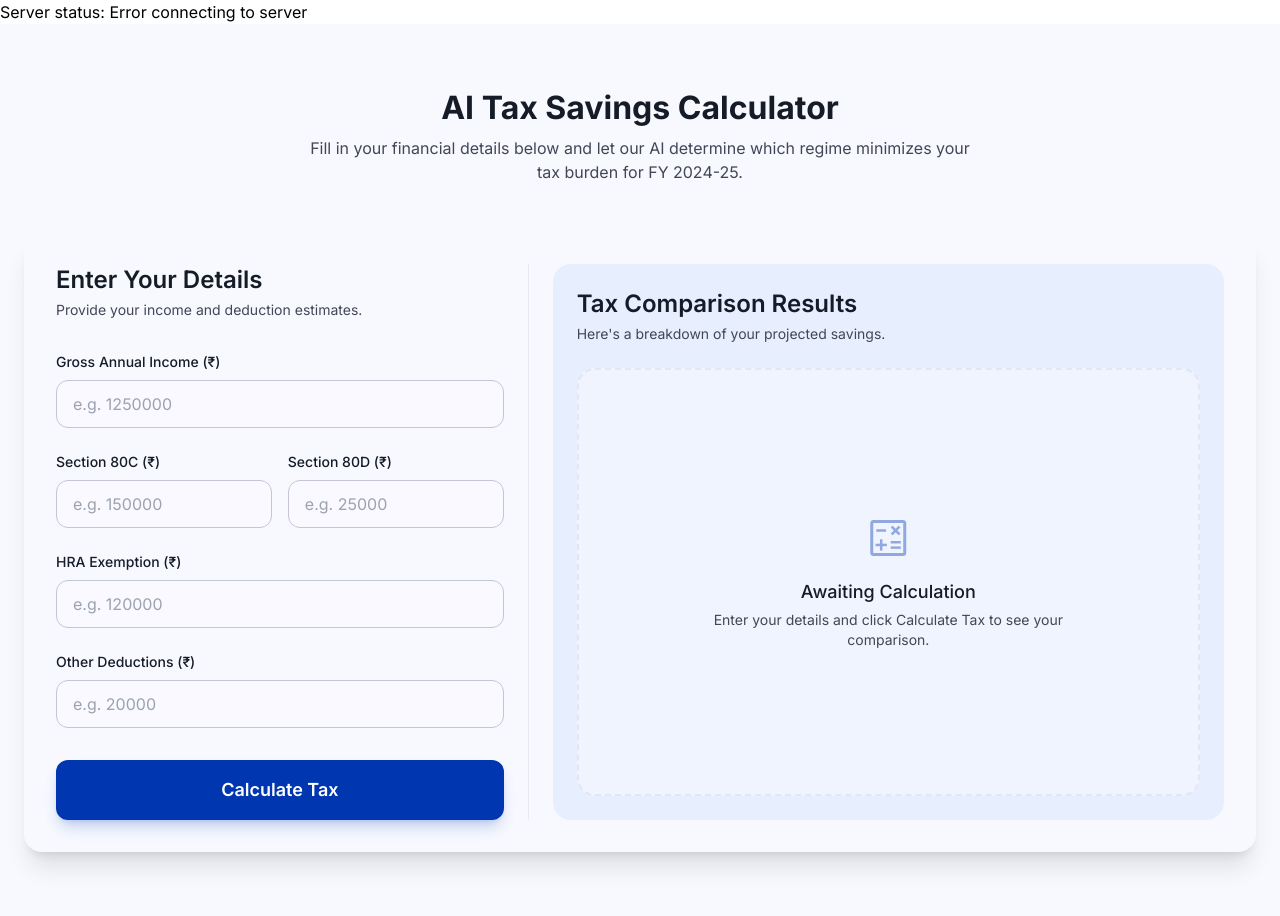
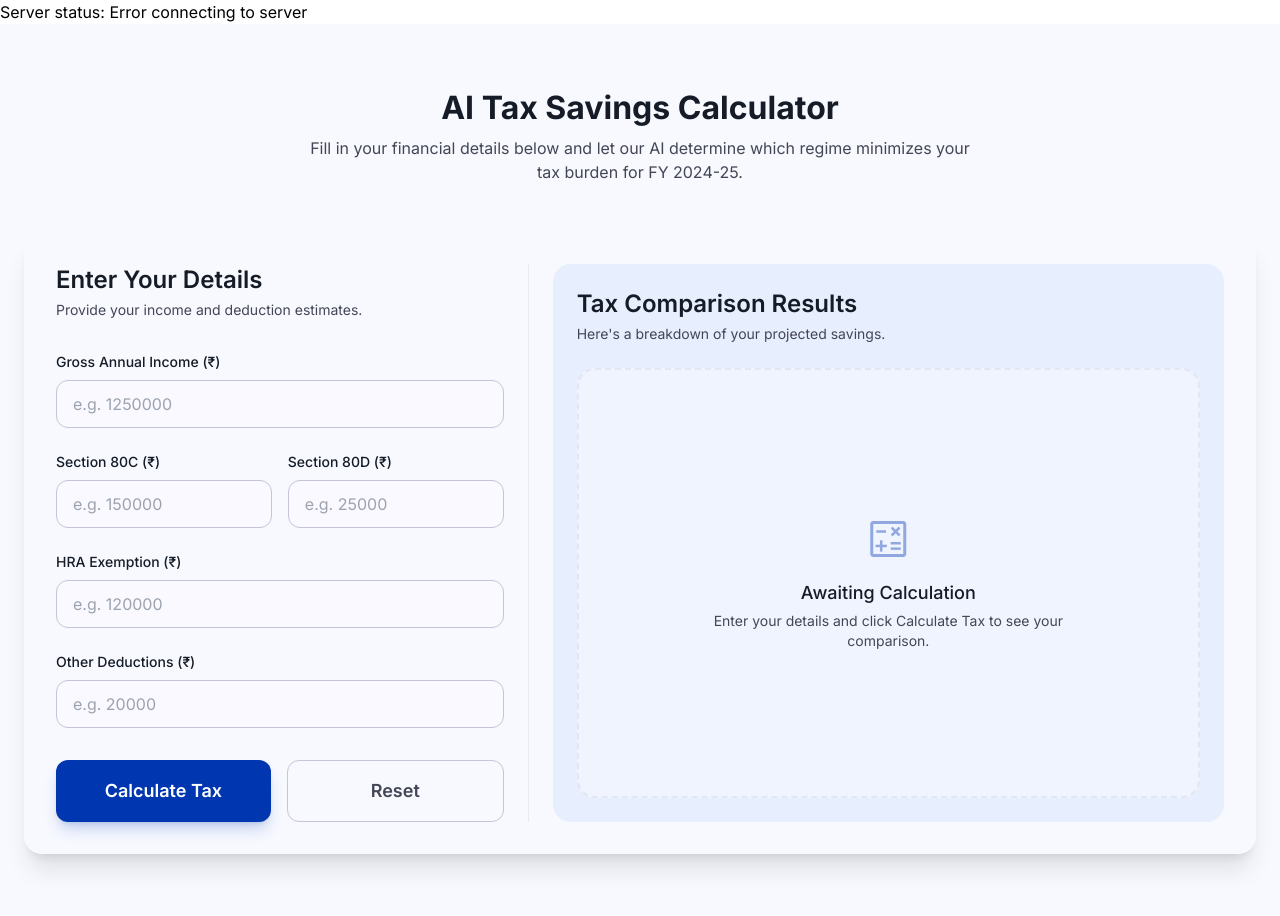
Before and after one commit to chaitradhake/ITR-Filling-Assistant, a React (Vite) app in the folder client/: page / in a window 1280 px wide. Built offline with nearby package versions, Linux system fonts and the light colour scheme; no server answers.

Commit message:
Added Reset button

```diff
--- a/client/src/components/TaxCalculator.jsx
+++ b/client/src/components/TaxCalculator.jsx
@@ -101,6 +101,17 @@ export default function TaxCalculator() {
     } finally {
       setLoading(false);
     }
+  };
+
+  const handleReset = () => {
+    setIncome('');
+    setSection80C('');
+    setSection80D('');
+    setHraExemption('');
+    setOtherDeductions('');
+    setValidationErrors({});
+    setResults(null);
+    setError('');
   };
 
   // Helper to download the tax comparison report as a text file
@@ -246,10 +257,11 @@ Generated by AI Tax Filling Assistant.
               </div>
             </div>
 
+            <div className="flex gap-md mt-xl">
               <button
                 type="submit"
                 disabled={loading}
-              className={`w-full bg-primary text-on-primary py-4 rounded-xl font-headline-md text-body-lg shadow-lg shadow-primary/20 hover:shadow-xl transition-all active:scale-[0.98] mt-xl flex items-center justify-center gap-sm ${loading ? 'opacity-80 cursor-not-allowed' : ''}`}
+                className={`flex-1 bg-primary text-on-primary py-4 rounded-xl font-headline-md text-body-lg shadow-lg shadow-primary/20 hover:shadow-xl transition-all active:scale-[0.98] flex items-center justify-center gap-sm ${loading ? 'opacity-80 cursor-not-allowed' : ''}`}
               >
                 {loading ? (
                   <>
@@ -263,6 +275,15 @@ Generated by AI Tax Filling Assistant.
                   'Calculate Tax'
                 )}
               </button>
+
+              <button
+                type="button"
+                onClick={handleReset}
+                className="flex-1 border border-outline-variant text-on-surface-variant hover:bg-surface-container-low py-4 rounded-xl font-headline-md text-body-lg transition-all active:scale-[0.98] flex items-center justify-center gap-sm cursor-pointer"
+              >
+                Reset
+              </button>
+            </div>
           </form>
 
           {/* Right Column: Tax Comparison Results */}
```
Lines whose indentation alone changed are shown as unchanged.
